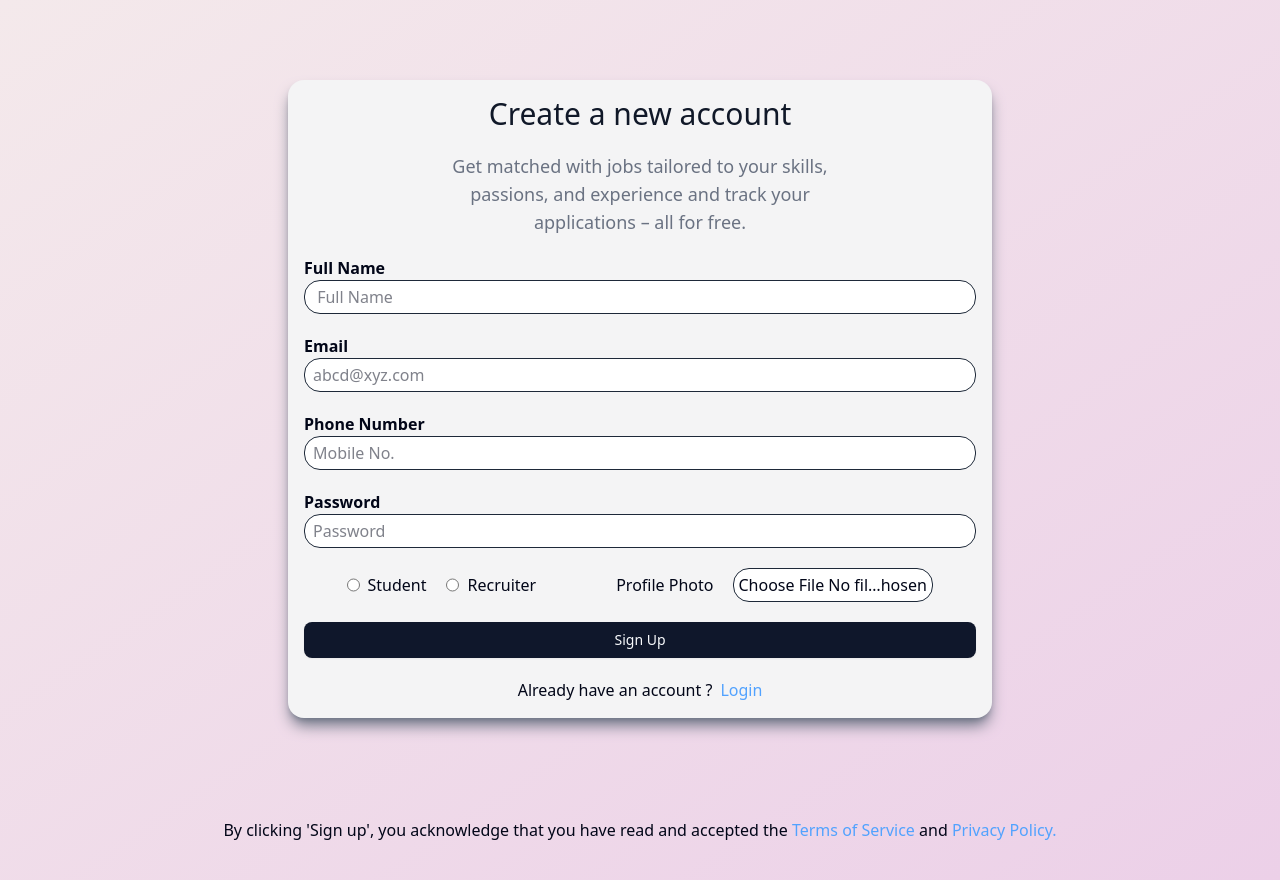
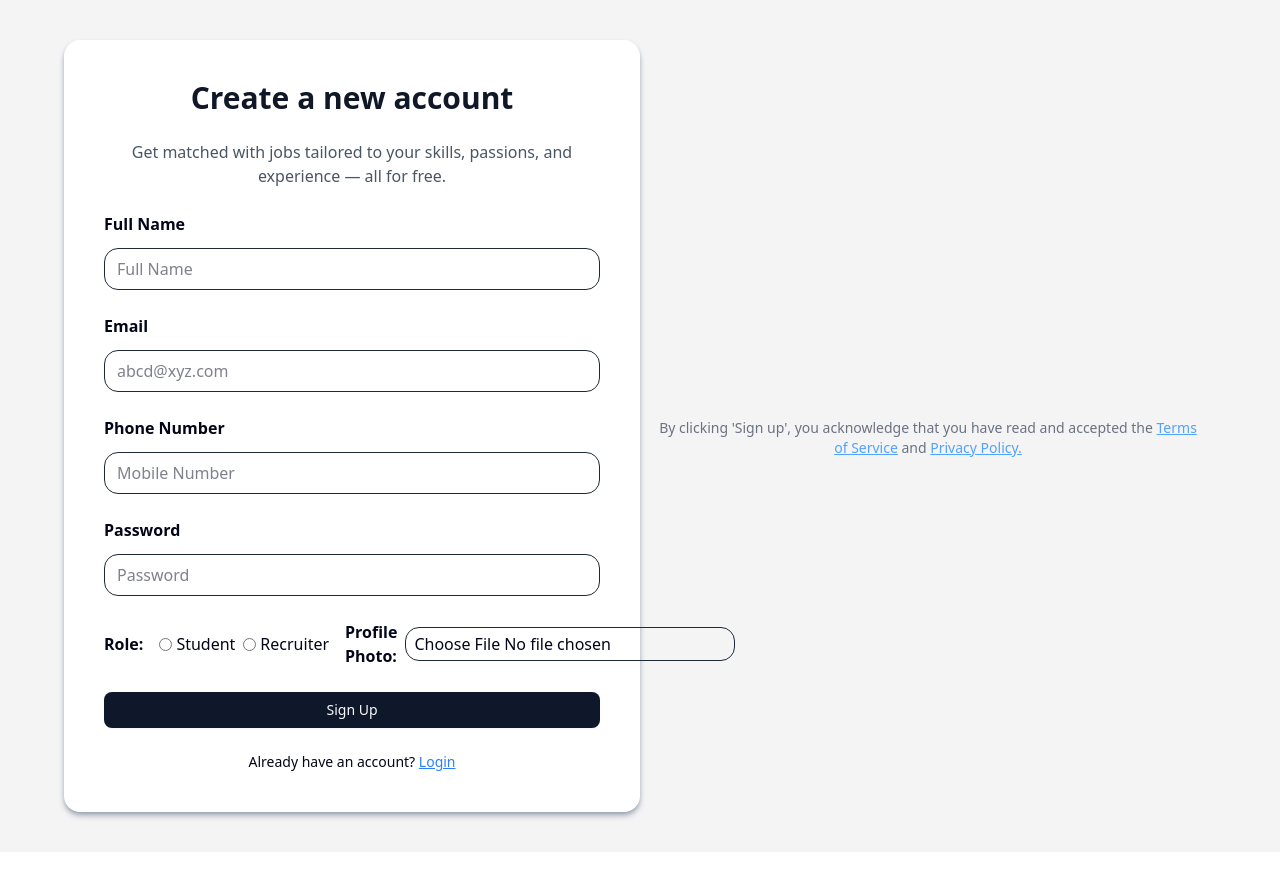
Before and after one commit to anshuchaudharyiitbhu/PathForward---Job-portal-, a React (Vite) app in the folder frontend/: page /signup in a window 1280 px wide. After the commit the page ends 852 px from the top, so only its background shows below. Built offline with nearby package versions, Linux system fonts and the light colour scheme; no server answers.

Commit message:
Update Signup.jsx

```diff
--- a/frontend/src/components/auth/Signup.jsx
+++ b/frontend/src/components/auth/Signup.jsx
@@ -1,134 +1,195 @@
-import React, { useEffect, useState } from 'react'
-import { Button } from '../ui/Button'
-import { Link, useLocation, useNavigate } from 'react-router-dom'
-import Navbar from '../shared/Navbar'
-import axios, { Axios } from 'axios'
-import { USER_API_END_POINT } from '@/utilis/constant'
-import toast from 'react-hot-toast'
-import { UserContext } from '../context/context'
-import { Helmet } from 'react-helmet-async'
-// import { toast } from "sonner"
-// function usePageTitle(title) {
-//   const location = useLocation();
-//   useEffect(() => {
-//     document.title = title;
-//   }, [location.pathname]);
-// }
-
+import React, { useEffect, useState } from 'react';
+import { Button } from '../ui/Button';
+import { Link, useNavigate } from 'react-router-dom';
+import axios from 'axios';
+import { USER_API_END_POINT } from '@/utilis/constant';
+import toast from 'react-hot-toast';
 
 const Signup = () => {
+  const [loading, setloading] = useState(false);
+  const [input, setinput] = useState({
+    name: '',
+    email: '',
+    contact: '',
+    password: '',
+    role: '',
+    file: '',
+  });
 
-const [loading, setloading] = useState(false);
+  const navigate = useNavigate();
 
+  const handel = (e) => {
+    setinput({ ...input, [e.target.name]: e.target.value });
+  };
 
-    const [input, setinput] = useState(
-        {
-            name: "",
-            email: "",
-            contact: "",
-            password: "",
-            role: "",
-            file: "",
-        }
-    )
-    const handel = (e) => {
-        setinput({ ...input, [e.target.name]: e.target.value })
-    }
   const handelfile = (e) => {
-        setinput({ ...input, [e.target.name]: e.target.files[0] })
-    }
-    const navigate= useNavigate();
-    const handelsubmit = async(e) => {
+    setinput({ ...input, [e.target.name]: e.target.files[0] });
+  };
+
+  const handelsubmit = async (e) => {
     setloading(true);
     e.preventDefault();
 
     const formdata = new FormData();
-        formdata.append("name", input.name);
-        formdata.append("email", input.email);
-        formdata.append("contact", input.contact);
-        formdata.append("password", input.password);
-        formdata.append("role", input.role);
-        formdata.append("file", input.file);
+    formdata.append('name', input.name);
+    formdata.append('email', input.email);
+    formdata.append('contact', input.contact);
+    formdata.append('password', input.password);
+    formdata.append('role', input.role);
+    formdata.append('file', input.file);
+
     try {
-            const res = await axios.post(`${USER_API_END_POINT}/register`, formdata,{ withCredentials: true,});
-        if(res.data.success)
-            {
-            navigate("/login");
+      const res = await axios.post(`${USER_API_END_POINT}/register`, formdata, {
+        withCredentials: true,
+      });
+
+      if (res.data.success) {
         toast.success(res.data.message);
-
-        }else{
-            // console.log("kkk");
+        navigate('/login');
+      } else {
         toast.error(res.data.message);
       }
-
-        // console.log(input,"hii");
-
     } catch (error) {
-            console.log(error);
-            toast.error(error.response.data.message)
-
-        }finally
-        {
+      toast.error(error?.response?.data?.message || 'Something went wrong');
+    } finally {
       setloading(false);
     }
-
-
-    }
-        //    usePageTitle("Sign Up | PathForward");
+  };
 
   return (
-        <div>
+    <div className="min-h-screen bg-zinc-100 py-10 px-4 flex items-center justify-center">
+      <form
+        onSubmit={handelsubmit}
+        className="bg-white shadow-md shadow-gray-400 rounded-2xl p-6 md:p-10 w-full max-w-xl space-y-6"
+      >
+        <h1 className="text-2xl md:text-3xl font-bold text-center text-gray-900">Create a new account</h1>
+        <p className="text-center text-sm md:text-base text-gray-600">
+          Get matched with jobs tailored to your skills, passions, and experience — all for free.
+        </p>
 
+        <div className="space-y-3">
+          <label className="block font-semibold">Full Name</label>
+          <input
+            type="text"
+            name="name"
+            value={input.name}
+            onChange={handel}
+            placeholder="Full Name"
+            className="w-full border border-gray-800 rounded-xl px-3 py-2 focus:outline-none focus:ring focus:ring-pink-300"
+          />
+        </div>
 
-            <div >
-                <form className=" shadow-lg shadow-gray-500 main flex   items-center flex-col gap-5 bg-zinc-100 w-fit      m-auto mt-20 p-4 rounded-2xl " onSubmit={handelsubmit} action="">
-                    <h1 className=' text-center text-2xl font-medium text-gray-900 md: md:text-3xl'>Create a new account</h1>
-                    <p className='text-md text-center text-gray-500 md:text-lg'>Get matched with jobs tailored to your skills, <br></br>passions, and experience and track your <br /> applications – all for free.</p>
-                    <div className='flex flex-col'>
-                        <label className=' font-semibold' htmlFor="">Full Name </label>
-                        <input  className=' hover:shadow-lg shadow-gray-500 bg-white border border-gray-800 p-1 px-2 sm:w-2xl  gap-3 rounded-2xl text-1xl' type="text" placeholder=' Full Name' value={input.name} name="name" onChange={handel} />
+        <div className="space-y-3">
+          <label className="block font-semibold">Email</label>
+          <input
+            type="email"
+            name="email"
+            value={input.email}
+            onChange={handel}
+            placeholder="abcd@xyz.com"
+            className="w-full border border-gray-800 rounded-xl px-3 py-2 focus:outline-none focus:ring focus:ring-pink-300"
+          />
         </div>
-                    <div className='flex flex-col'>
-                        <label className=' font-semibold' htmlFor="">Email </label>
-                        <input className=' hover:shadow-lg shadow-gray-500 bg-white border border-gray-800 p-1 px-2 sm:w-2xl rounded-2xl text-1xl' type="text" placeholder='abcd@xyz.com' value={input.email} name="email" onChange={handel} />
+
+        <div className="space-y-3">
+          <label className="block font-semibold">Phone Number</label>
+          <input
+            type="text"
+            name="contact"
+            value={input.contact}
+            onChange={handel}
+            placeholder="Mobile Number"
+            className="w-full border border-gray-800 rounded-xl px-3 py-2 focus:outline-none focus:ring focus:ring-pink-300"
+          />
         </div>
-                    <div className='flex flex-col'>
-                        <label className=' font-semibold' htmlFor="">Phone Number </label>
-                        <input className=' hover:shadow-lg shadow-gray-500 bg-white border border-gray-800 p-1 px-2 sm:w-2xl rounded-2xl text-1xl' type="text" placeholder='Mobile No.' value={input.contact} name="contact" onChange={handel} />
+
+        <div className="space-y-3">
+          <label className="block font-semibold">Password</label>
+          <input
+            type="password"
+            name="password"
+            value={input.password}
+            onChange={handel}
+            placeholder="Password"
+            className="w-full border border-gray-800 rounded-xl px-3 py-2 focus:outline-none focus:ring focus:ring-pink-300"
+          />
         </div>
-                    <div className='flex flex-col'>
-                        <label className=' font-semibold' htmlFor="">Password</label>
-                        <input className=' hover:shadow-lg shadow-gray-500 bg-white border border-gray-800 p-1 px-2 sm:w-2xl rounded-2xl text-1xl' type="password" placeholder='Password' value={input.password} name="password" onChange={handel} />
+
+        <div className="flex flex-col md:flex-row md:justify-between md:items-center gap-4">
+          <div className="flex items-center gap-4">
+            <label className="font-semibold">Role:</label>
+            <div className="flex gap-2">
+              <label className="flex items-center gap-1">
+                <input type="radio" value="student" name="role" onChange={handel} /> Student
+              </label>
+              <label className="flex items-center gap-1">
+                <input type="radio" value="recruiter" name="role" onChange={handel} /> Recruiter
+              </label>
             </div>
-                    <div className="flex flex-col gap-3 sm:flex-row sm:gap-20 items-center">
-                        <div onChange={handel} className="role flex gap-5 "><div className='flex gap-2'><input className='cursor-pointer' type="radio" value="student" name="role" />Student</div>
-                            <div className='flex gap-2 '><input className='cursor-pointer' type="radio" value="recruiter" name="role" />Recruiter</div></div>
-                        <div className='flex gap-5 items-center'>
-                            <label htmlFor="">Profile Photo</label>
-                            <input className="grid w-50 items-center gap-4 bg-white border border-gray-800 p-1  rounded-2xl cursor-pointer" type="file" name="file" onChange={handelfile} /></div></div>
+          </div>
+          <div className="flex items-center gap-2">
+            <label htmlFor="file" className="font-semibold">
+              Profile Photo:
+            </label>
+            <input
+              id="file"
+              type="file"
+              name="file"
+              onChange={handelfile}
+              className="cursor-pointer border border-gray-800 rounded-xl px-2 py-1"
+            />
+          </div>
+        </div>
 
-                    <Button className='w-[100%] cursor-pointer'   disabled={loading}>
+        <Button className="w-full" disabled={loading}>
           {loading ? (
             <>
-                          <svg className="animate-spin h-5 w-5 mr-2 inline" viewBox="0 0 24 24">
-                            <circle className="opacity-25" cx="12" cy="12" r="10" stroke="currentColor" strokeWidth="4" fill="none" />
-                            <path className="opacity-75" fill="currentColor" d="M4 12a8 8 0 018-8v4l3-3-3-3v4a10 10 0 100 20v-4l-3 3 3 3v-4a8 8 0 01-8-8z" />
+              <svg
+                className="animate-spin h-5 w-5 mr-2 inline"
+                viewBox="0 0 24 24"
+              >
+                <circle
+                  className="opacity-25"
+                  cx="12"
+                  cy="12"
+                  r="10"
+                  stroke="currentColor"
+                  strokeWidth="4"
+                  fill="none"
+                />
+                <path
+                  className="opacity-75"
+                  fill="currentColor"
+                  d="M4 12a8 8 0 018-8v4l3-3-3-3v4a10 10 0 100 20v-4l-3 3 3 3v-4a8 8 0 01-8-8z"
+                />
               </svg>
               Signing Up...
             </>
-                      ) : "Sign Up"}
+          ) : (
+            'Sign Up'
+          )}
         </Button>
-                    <div className="flex gap-2"> <p>Already have an account ?</p><Link to="/login" className='text-blue-400'>Login</Link></div>
 
+        <div className="text-center text-sm">
+          Already have an account?{' '}
+          <Link to="/login" className="text-blue-500 underline">
+            Login
+          </Link>
+        </div>
+      </form>
 
-                </form>
-                <div className="mt-20 p-5 flex justify-center">
-                <p>By clicking 'Sign up', you acknowledge that you have read and accepted the <span className='text-blue-400 cursor-pointer'><Link to='/terms'>Terms of Service</Link> </span>and <span className='text-blue-400 cursor-pointer'><Link to='/privacy'>Privacy Policy.</Link></span></p></div>
+      <div className="max-w-xl text-sm text-center mt-6 px-4 text-gray-500">
+        By clicking 'Sign up', you acknowledge that you have read and accepted the{' '}
+        <Link to="/terms" className="text-blue-400 underline">
+          Terms of Service
+        </Link>{' '}
+        and{' '}
+        <Link to="/privacy" className="text-blue-400 underline">
+          Privacy Policy.
+        </Link>
+      </div>
+    </div>
+  );
+};
 
-            </div>
-
-        </div>
-    )
-}
-
-export default Signup
+export default Signup;
```
Lines whose indentation alone changed are shown as unchanged.
